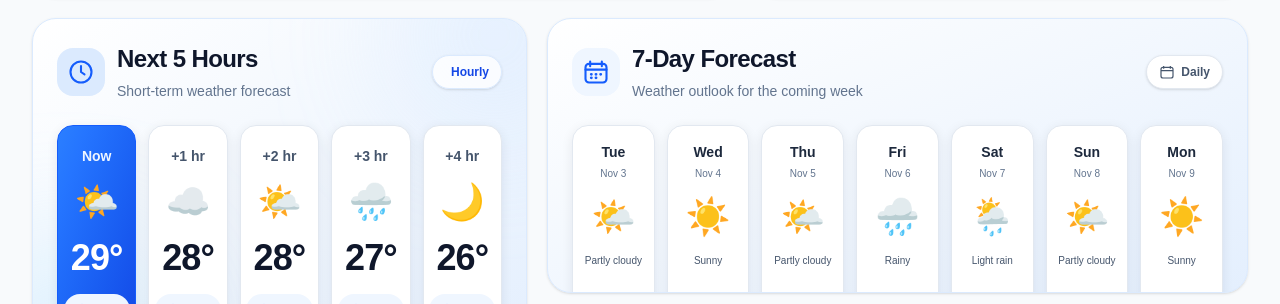
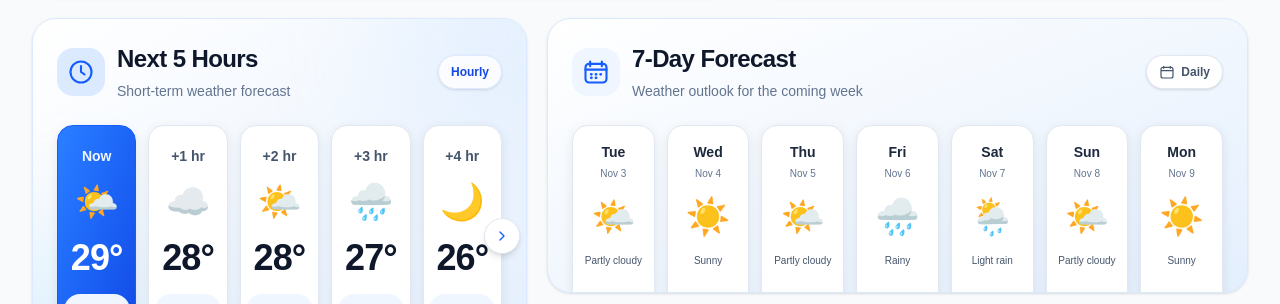
Before and after one commit to navodasubasingha/weather-aid, a React (Vite) app: page / in a window 1280 px wide. Shown: the part 487-791 px from the top of the page. Built offline with nearby package versions, Linux system fonts and the light colour scheme; no server answers.

Commit message:
version 1.6 - added arrow button to FiveHourForecasr.jsx

```diff
--- a/src/component/FiveHourForecast.jsx
+++ b/src/component/FiveHourForecast.jsx
@@ -1,12 +1,37 @@
+import { useState } from 'react'
+
 const hourlyData = [
   { time: 'Now', temperature: 29, icon: '🌤️', rain: 10 },
   { time: '+1 hr', temperature: 28, icon: '☁️', rain: 15 },
   { time: '+2 hr', temperature: 28, icon: '🌤️', rain: 20 },
   { time: '+3 hr', temperature: 27, icon: '🌧️', rain: 30 },
   { time: '+4 hr', temperature: 26, icon: '🌙', rain: 15 },
+  { time: '+5 hr', temperature: 26, icon: '🌙', rain: 10 },
+  { time: '+6 hr', temperature: 25, icon: '☁️', rain: 10 },
+  { time: '+7 hr', temperature: 26, icon: '🌤️', rain: 5 },
+  { time: '+8 hr', temperature: 28, icon: '☀️', rain: 5 },
+  { time: '+9 hr', temperature: 30, icon: '☀️', rain: 0 },
 ]
 
+const HOURS_PER_PAGE = 5
+
 function FiveHourForecast() {
+  const [currentPage, setCurrentPage] = useState(0)
+
+  const totalPages = Math.ceil(hourlyData.length / HOURS_PER_PAGE)
+
+  // Get five hours for current page
+  const visibleHours = hourlyData.slice(
+    currentPage * HOURS_PER_PAGE,
+    (currentPage + 1) * HOURS_PER_PAGE
+  )
+
+  const isLastPage = currentPage === totalPages - 1
+
+  function handleNextHours() {
+    setCurrentPage((previousPage) => (previousPage + 1) % totalPages)
+  }
+
   return (
     <section className="relative flex h-full min-h-[340px] flex-col overflow-hidden rounded-3xl border border-blue-100 bg-gradient-to-br from-white via-blue-50/70 to-blue-100/70 p-5 font-montserrat shadow-sm sm:p-6 dark:border-slate-700 dark:from-[#111D32] dark:via-[#17263E] dark:to-[#1E293B]">
       {/* Decorative background circles */}
@@ -57,20 +82,57 @@ function FiveHourForecast() {
           </div>
         </div>
 
-        {/* Hourly label */}
-        <div className="flex shrink-0 items-center gap-1.5 rounded-full border border-blue-100 bg-white/80 px-3 py-2 text-xs font-semibold text-blue-700 shadow-sm dark:border-slate-700 dark:bg-[#1B2A42] dark:text-blue-300">
-          <icon name="chart-no-axes-column-increasing" size="xs" />
+        {/* Hourly label and mobile navigation */}
+        <div className="flex shrink-0 items-center gap-2">
+          <div className="flex items-center gap-1.5 rounded-full border border-blue-100 bg-white/80 px-3 py-2 text-xs font-semibold text-blue-700 shadow-sm dark:border-slate-700 dark:bg-[#1B2A42] dark:text-blue-300">
             <span>Hourly</span>
+          </div>
+
+          {/* Mobile Navigation */}
+          <button
+            type="button"
+            onClick={handleNextHours}
+            aria-label={isLastPage ? 'Show previous hours' : 'Show next hours'}
+            className="flex h-9 w-9 items-center justify-center rounded-full border border-slate-200 bg-white text-blue-600 shadow-sm transition-all duration-200 hover:scale-105 hover:border-blue-400 hover:bg-blue-50 sm:hidden dark:border-slate-600 dark:bg-[#263B5D] dark:text-blue-300"
+          >
+            <svg
+              viewBox="0 0 24 24"
+              fill="none"
+              stroke="currentColor"
+              strokeWidth="2"
+              className="h-4 w-4"
+              aria-hidden="true"
+            >
+              {isLastPage ? (
+                <path
+                  d="m15 18-6-6 6-6"
+                  strokeLinecap="round"
+                  strokeLinejoin="round"
+                />
+              ) : (
+                <path
+                  d="m9 18 6-6-6-6"
+                  strokeLinecap="round"
+                  strokeLinejoin="round"
+                />
+              )}
+            </svg>
+          </button>
         </div>
       </div>
 
+      {/* Forecast Cards and Navigation */}
+      <div className="relative z-10 mt-6">
         {/* Forecast cards */}
-      <div className="relative z-10 mt-6 grid grid-cols-2 gap-3 sm:grid-cols-5">
-        {hourlyData.map((hour, index) => (
+        <div className="grid grid-cols-2 gap-3 sm:grid-cols-5">
+          {visibleHours.map((hour, index) => {
+            const isCurrentHour = currentPage === 0 && index === 0
+
+            return (
               <div
                 key={hour.time}
                 className={`flex min-w-0 flex-col items-center rounded-2xl border px-2 py-4 text-center shadow-[0_3px_12px_rgba(15,23,42,0.08)] transition-all duration-200 hover:-translate-y-1 hover:border-blue-300 hover:shadow-[0_8px_20px_rgba(15,23,42,0.12)] dark:hover:border-blue-500 sm:px-2 sm:py-5 ${
-              index === 0
+                  isCurrentHour
                     ? 'border-blue-600 bg-gradient-to-br from-blue-500 to-blue-700 text-white dark:border-slate-600 dark:from-[#1B2A42] dark:via-[#1B2A42] dark:to-[#1B2A42] dark:text-slate-100 dark:shadow-none'
                     : 'border-slate-200 bg-white text-slate-900 dark:border-slate-600 dark:bg-[#1B2A42] dark:text-slate-100 dark:shadow-none'
                 }`}
@@ -78,7 +140,7 @@ function FiveHourForecast() {
                 {/* Time */}
                 <p
                   className={`whitespace-nowrap text-xs font-bold sm:text-sm ${
-                index === 0
+                    isCurrentHour
                       ? 'text-blue-50'
                       : 'text-slate-600 dark:text-slate-300'
                   }`}
@@ -98,7 +160,9 @@ function FiveHourForecast() {
                 {/* Temperature */}
                 <p
                   className={`text-3xl font-bold tracking-tight tabular-nums sm:text-4xl ${
-                index === 0 ? 'text-white' : 'text-slate-900 dark:text-white'
+                    isCurrentHour
+                      ? 'text-white'
+                      : 'text-slate-900 dark:text-white'
                   }`}
                 >
                   {hour.temperature}°
@@ -120,13 +184,55 @@ function FiveHourForecast() {
                   </span>
                 </div>
               </div>
-        ))}
+            )
+          })}
         </div>
 
-      {/* Data notice */}
-      <p className="relative z-10 mt-3 text-[10px] text-slate-400 sm:text-[11px] dark:text-slate-500">
+        {/* Desktop Arrow Button - 50% overlaps last card */}
+        <button
+          type="button"
+          onClick={handleNextHours}
+          aria-label={isLastPage ? 'Show previous hours' : 'Show next hours'}
+          title={isLastPage ? 'Previous hours' : 'Next hours'}
+          className="absolute -right-[18px] top-1/2 z-20 hidden h-9 w-9 -translate-y-1/2 items-center justify-center rounded-full border border-slate-200 bg-white text-blue-600 shadow-md transition-all duration-200 hover:scale-110 hover:border-blue-400 hover:bg-blue-50 sm:flex dark:border-slate-600 dark:bg-[#263B5D] dark:text-blue-300 dark:hover:bg-[#304A70]"
+        >
+          <svg
+            viewBox="0 0 24 24"
+            fill="none"
+            stroke="currentColor"
+            strokeWidth="2"
+            className="h-4 w-4"
+            aria-hidden="true"
+          >
+            {isLastPage ? (
+              <path
+                d="m15 18-6-6 6-6"
+                strokeLinecap="round"
+                strokeLinejoin="round"
+              />
+            ) : (
+              <path
+                d="m9 18 6-6-6-6"
+                strokeLinecap="round"
+                strokeLinejoin="round"
+              />
+            )}
+          </svg>
+        </button>
+      </div>
+
+      {/* Footer and Page Indicator */}
+      <div className="relative z-10 mt-3 flex items-center justify-between gap-2">
+        <p className="text-[10px] text-slate-400 sm:text-[11px] dark:text-slate-500">
           Sample data only — live forecasts will be loaded using Open-Meteo.
         </p>
+
+        <span className="shrink-0 text-[10px] font-semibold tabular-nums text-slate-500 dark:text-slate-400">
+          {currentPage * HOURS_PER_PAGE + 1}–
+          {Math.min((currentPage + 1) * HOURS_PER_PAGE, hourlyData.length)} of{' '}
+          {hourlyData.length}
+        </span>
+      </div>
     </section>
   )
 }
```
Lines whose indentation alone changed are shown as unchanged.
